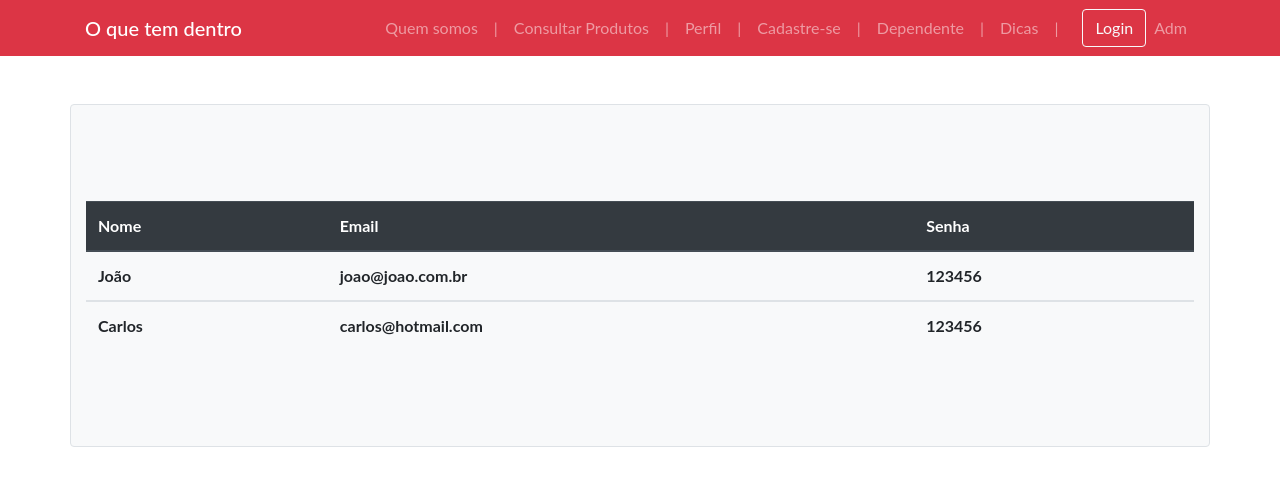
After one commit to carlos-evieira/Oquetemdentro-Alterado, a PHP site: page /usuarios.php in a window 1280 px wide. The commit adds this page. Shown: the top 494 px of the page. Run offline with PHP 8.4, Linux system fonts and the light colour scheme; lists and menus that the app fills with data are empty.

Commit message:
criação pagina usuarios

```diff
--- a/includes/header.php
+++ b/includes/header.php
@@ -71,7 +71,7 @@
         </form>
             <ul class="navbar-nav mr-0">
                 <li class="nav-item">
-                  <a class="nav-link" href="#">Adm</a>
+                  <a class="nav-link" href="usuarios.php">Adm</a>
               </li>
             </ul>
     </div>
--- /dev/null
+++ b/usuarios.php
@@ -0,0 +1,46 @@
+<?php
+   		require('./includes/header.php');
+	?>
+<!DOCTYPE html>
+<html lang="en">
+<head>
+    <meta charset="UTF-8">
+    <meta name="viewport" content="width=device-width, initial-scale=1.0">
+    <link rel="stylesheet" href="https://stackpath.bootstrapcdn.com/bootstrap/4.4.1/css/bootstrap.min.css" integrity="sha384-Vkoo8x4CGsO3+Hhxv8T/Q5PaXtkKtu6ug5TOeNV6gBiFeWPGFN9MuhOf23Q9Ifjh" crossorigin="anonymous">
+    <link rel="stylesheet" href="css/style.css">
+    <link href="https://fonts.googleapis.com/css?family=Ubuntu&display=swap" rel="stylesheet">
+    <title>O que tem Dentro</title>
+</head>
+
+ <main class="container">
+        <article class="row">
+            <section class="col-12 mx-auto bg-light my-5 py-5 rounded border" id="usuariosTb">
+                <h3 class="col-12 text-center my-3"></h3>
+                <table class="table my-5">
+                    <thead class="thead-dark">
+                        <tr>
+                        <th scope="col">Nome</th>
+                        <th scope="col">Email</th>
+                        <th scope="col">Senha</th>
+                        </tr>
+                    </thead>
+                    <tbody>
+                        <th scope="col">João</th>
+                        <th scope="col">joao@joao.com.br</th>
+                        <th scope="col">123456</th>
+                    </tbody>
+                    <tbody>
+                        <th scope="col">Carlos</th>
+                        <th scope="col">carlos@hotmail.com</th>
+                        <th scope="col">123456</th>
+                    </tbody>
+                </table>
+            </section>
+        </article>
+    </main>
+
+    <script src="https://code.jquery.com/jquery-3.4.1.slim.min.js" integrity="sha384-J6qa4849blE2+poT4WnyKhv5vZF5SrPo0iEjwBvKU7imGFAV0wwj1yYfoRSJoZ+n" crossorigin="anonymous"></script>
+    <script src="https://cdn.jsdelivr.net/npm/popper.js@1.16.0/dist/umd/popper.min.js" integrity="sha384-Q6E9RHvbIyZFJoft+2mJbHaEWldlvI9IOYy5n3zV9zzTtmI3UksdQRVvoxMfooAo" crossorigin="anonymous"></script>
+    <script src="https://stackpath.bootstrapcdn.com/bootstrap/4.4.1/js/bootstrap.min.js" integrity="sha384-wfSDF2E50Y2D1uUdj0O3uMBJnjuUD4Ih7YwaYd1iqfktj0Uod8GCExl3Og8ifwB6" crossorigin="anonymous"></script>
+
+</html>
```
